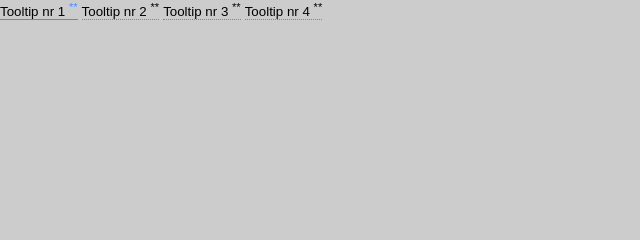
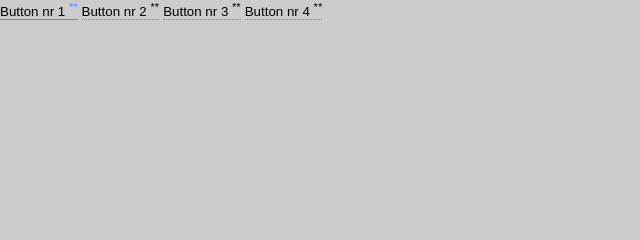
Before and after one commit to k-son/simple-text-annotations, a plain HTML site: page index.html in a window 1280 px wide. Shown: the top 240 px of the page, 0-640 px from the left. Drawn offline with Linux system fonts and the light colour scheme.

Commit message:
Tweak name

```diff
--- a/index.html
+++ b/index.html
@@ -10,10 +10,10 @@
 </head>
 <body>
   <section>
-    <button class="tooltip-btn" id="tooltip-btn-01" aria-describedby="">Tooltip nr 1 <sup>**</sup></button>
-    <button class="tooltip-btn" id="tooltip-btn-02" aria-describedby="">Tooltip nr 2 <sup>**</sup></button>
-    <button class="tooltip-btn" id="tooltip-btn-03" aria-describedby="">Tooltip nr 3 <sup>**</sup></button>
-    <button class="tooltip-btn" id="tooltip-btn-04" aria-describedby="">Tooltip nr 4 <sup>**</sup></button>
+    <button class="tooltip-btn" id="tooltip-btn-01" aria-describedby="">Button nr 1 <sup>**</sup></button>
+    <button class="tooltip-btn" id="tooltip-btn-02" aria-describedby="">Button nr 2 <sup>**</sup></button>
+    <button class="tooltip-btn" id="tooltip-btn-03" aria-describedby="">Button nr 3 <sup>**</sup></button>
+    <button class="tooltip-btn" id="tooltip-btn-04" aria-describedby="">Button nr 4 <sup>**</sup></button>
   </section>
   <div class="tooltip-wrapper" data-opener="none">
     <button class="tooltip-close-btn" aria-label="close tooltip"></button>
```
